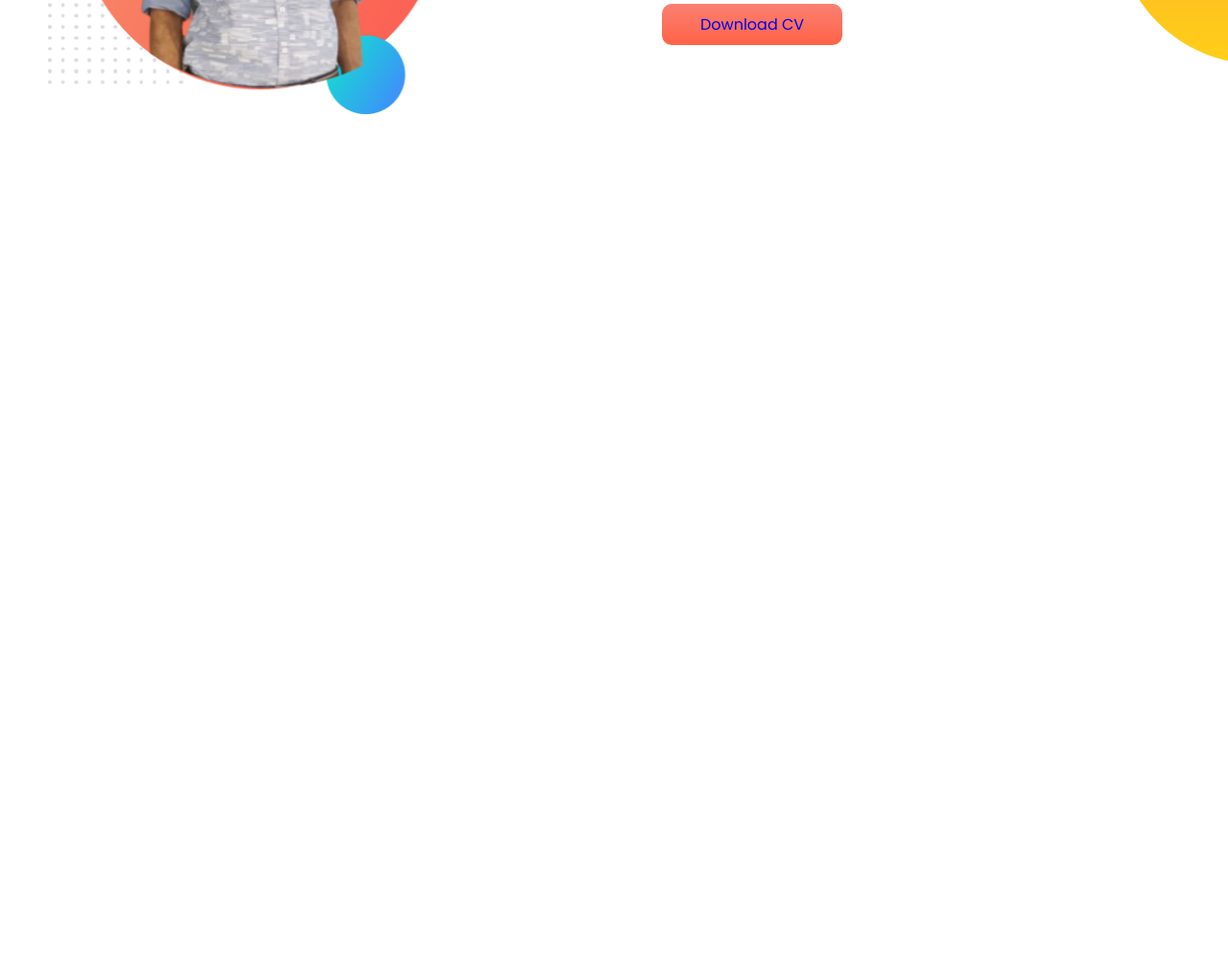
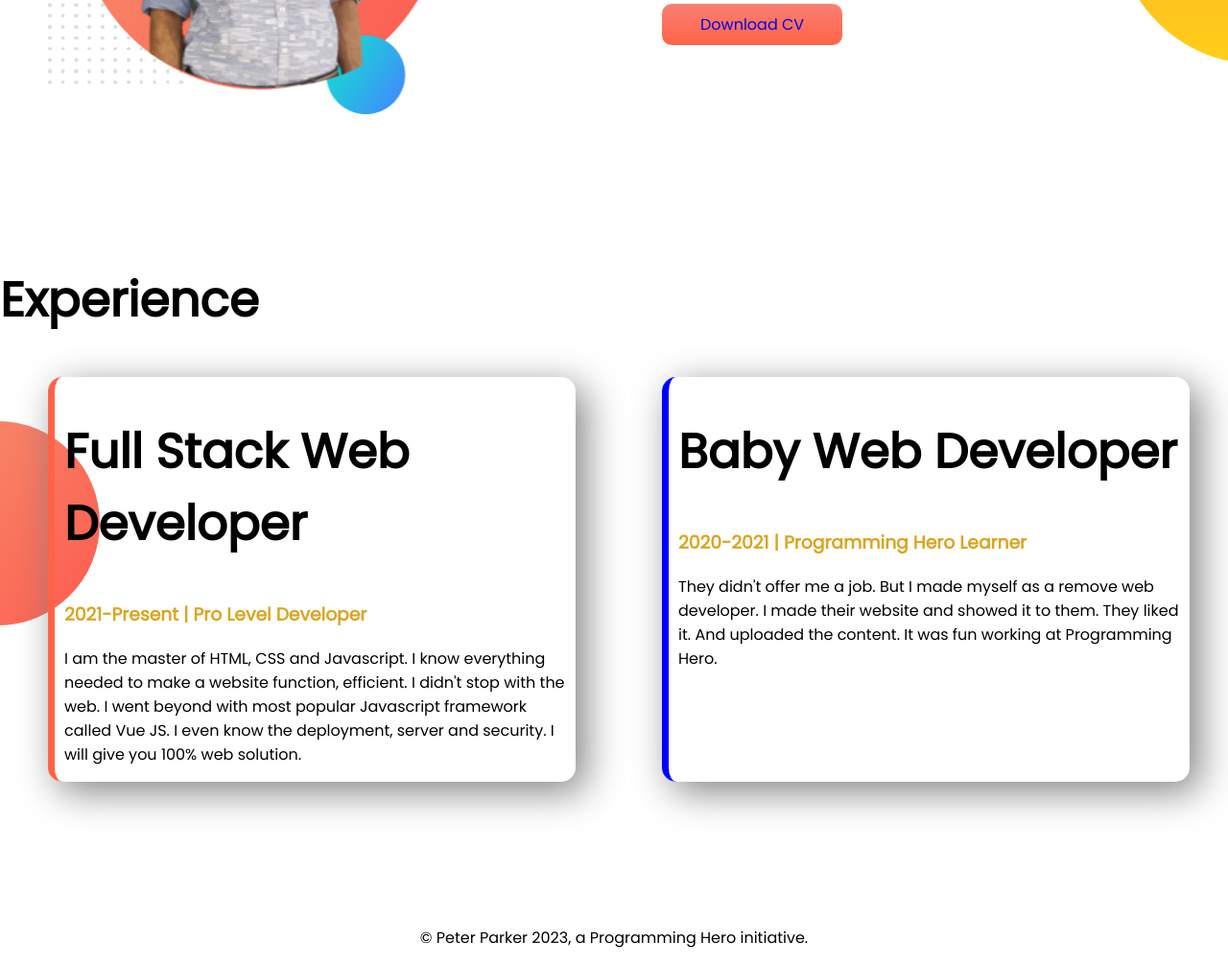
Before and after one commit to Anthony40134480/Jacky-s-portfolio, a plain HTML site: page index.html in a window 1280 px wide. Shown: the part 911-1917 px from the top of the page at 96% size. Before the commit the page ends 1187 px from the top, so only its background shows below. Drawn offline with Linux system fonts and the light colour scheme.

Commit message:
experiences area added

```diff
--- a/index.html
+++ b/index.html
@@ -11,10 +11,10 @@
     <link rel="stylesheet" href="style.css">
 </head>
 <body>
-    <section class="top-banner">
+    <section class="top-banner flexible-container">
         <div class="half-width">
             <h1>Welcome To</h1>
-            <h1><span id="heading-name-color">Jacky Anthony's</span> World!</h1>
+            <h1><span class="goldenrod-color">Jacky Anthony's</span> World!</h1>
             <h2>Build Climber and Train Stopper</h2>
             <p>You might saw me jumping, climbing buildings, and stopping trains. But nobody pays me a dime for that work. That's why I am learning and mastering web development. I will not stop until I become the Web Development Hero.</p>
             <a class="link-button" target="_blank" href="https://www.youtube.com/watch?v=CSB8DohoFfA">HIRE ME</a>
@@ -23,7 +23,7 @@
             <img src="images/jacky-bg.png" alt="">
         </div>
     </section>
-    <section class="dream-area">
+    <section class="dream-area flexible-container">
         <div class="half-width">
             <img src="images/jacky-bg.png" alt="">
         </div>
@@ -34,5 +34,23 @@
             <a class="link-button" target="_blank" href="https://www.youtube.com/watch?v=s8Qk0eMxsLA&list=RDs8Qk0eMxsLA&start_radio=1">Download CV</a>
         </div>
     </section>
+    <section class="experiance-area">
+            <h1>Experience</h1>
+            <div class="flexible-container">
+                <div id="full-stack-developer" class="half-width developer-area">
+                    <h1>Full Stack Web Developer</h1>
+                    <h3 class="goldenrod-color">2021-Present | Pro Level Developer</h3>
+                    <p>I am the master of HTML, CSS and Javascript. I know everything needed to make a website function, efficient. I didn't stop with the web. I went beyond with most popular Javascript framework called Vue JS. I even know the deployment, server and security. I will give you 100% web solution.</p>
+                </div>
+                <div id="baby-developer" class="half-width developer-area">
+                    <h1>Baby Web Developer</h1>
+                    <h3 class="goldenrod-color">2020-2021 | Programming Hero Learner</h3>
+                    <p>They didn't offer me a job. But I made myself as a remove web developer. I made their website and showed it to them. They liked it. And uploaded the content. It was fun working at Programming Hero.</p>
+                </div>
+            </div>
+    </section>
 </body>
+<footer>
+    <p>© Peter Parker 2023, a Programming Hero initiative.</p>
+</footer>
 </html>
--- a/style.css
+++ b/style.css
@@ -5,13 +5,13 @@ body{
     font-family: 'Poppins', sans-serif;
     margin: 0%;
 }
-#heading-name-color{
+.goldenrod-color{
     color: goldenrod;
 }
 h1{
     font-size: 50px;
 }
-section{
+.flexible-container{
     display: flex;
     margin-bottom: 150px;
 }
@@ -37,3 +37,23 @@ section{
     background-repeat: no-repeat;
     background-position: right;
 }
+.developer-area{
+    box-shadow: 10px 10px 40px gray;
+    border-radius: 15px;
+    padding: 0 10px 0 10px;
+    margin-right: 40px;
+}
+.experiance-area{
+    background-image: url(images/exp-bg.png);
+    background-repeat: no-repeat;
+    background-position: left;
+}
+#full-stack-developer{
+    border-left: 7px solid tomato;
+}
+#baby-developer{
+    border-left: 7px solid blue;
+}
+footer p{
+    text-align: center;
+}
```
